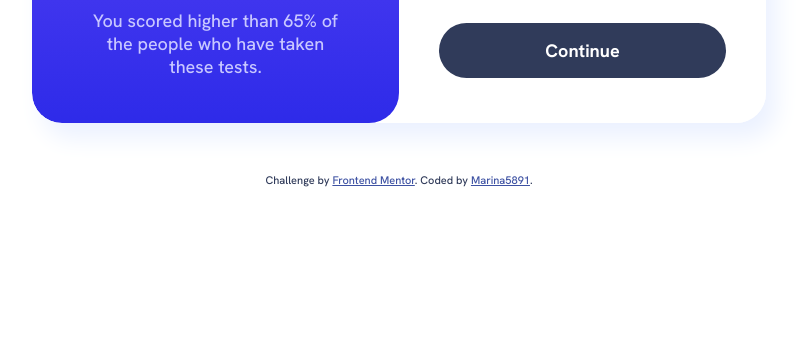
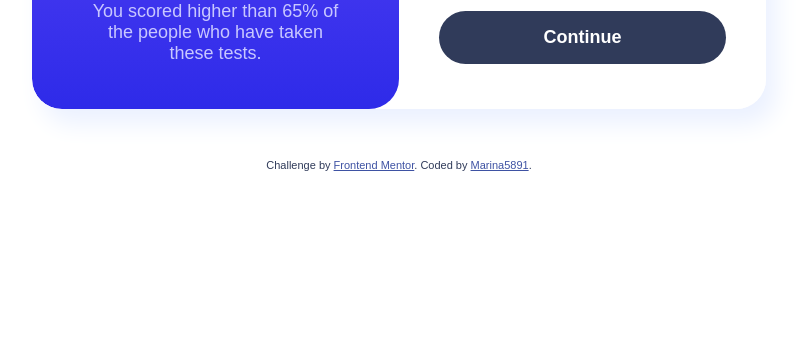
Before and after one commit to Marina5891/FrontendMentor, a plain HTML site: page results-summary-component-main/index.html in a window 1280 px wide. Shown: the part 456-800 px from the top of the page, without its empty margins (241-1044 px from the left). Drawn offline with Linux system fonts and the light colour scheme.

Commit message:
Change style.css, readme.md

```diff
--- a/results-summary-component-main/css/style.css
+++ b/results-summary-component-main/css/style.css
@@ -1,4 +1,9 @@
-@import url('https://fonts.googleapis.com/css2?family=Hanken+Grotesk:wght@500;700;800&display=swap');
+@font-face {
+    font-family: 'Hanken Grotesk';
+    src: url(../assets/fonts/HankenGrotesk-VariableFont_wght.ttf) format("ttf-variations");
+    font-weight: 500 800;
+    font-style: normal;
+}
 
 * {
     margin: 0;
@@ -245,7 +250,6 @@ ul {
     font-size: inherit;
     font-weight: inherit;
     color: hsl(0, 0%, 100%);
-    font-family: inherit;
 }
 
 .summary-button:hover {
```
Also changed, not shown: results-summary-component-main/screenshots/summary_component.png (added), 1 other file.
